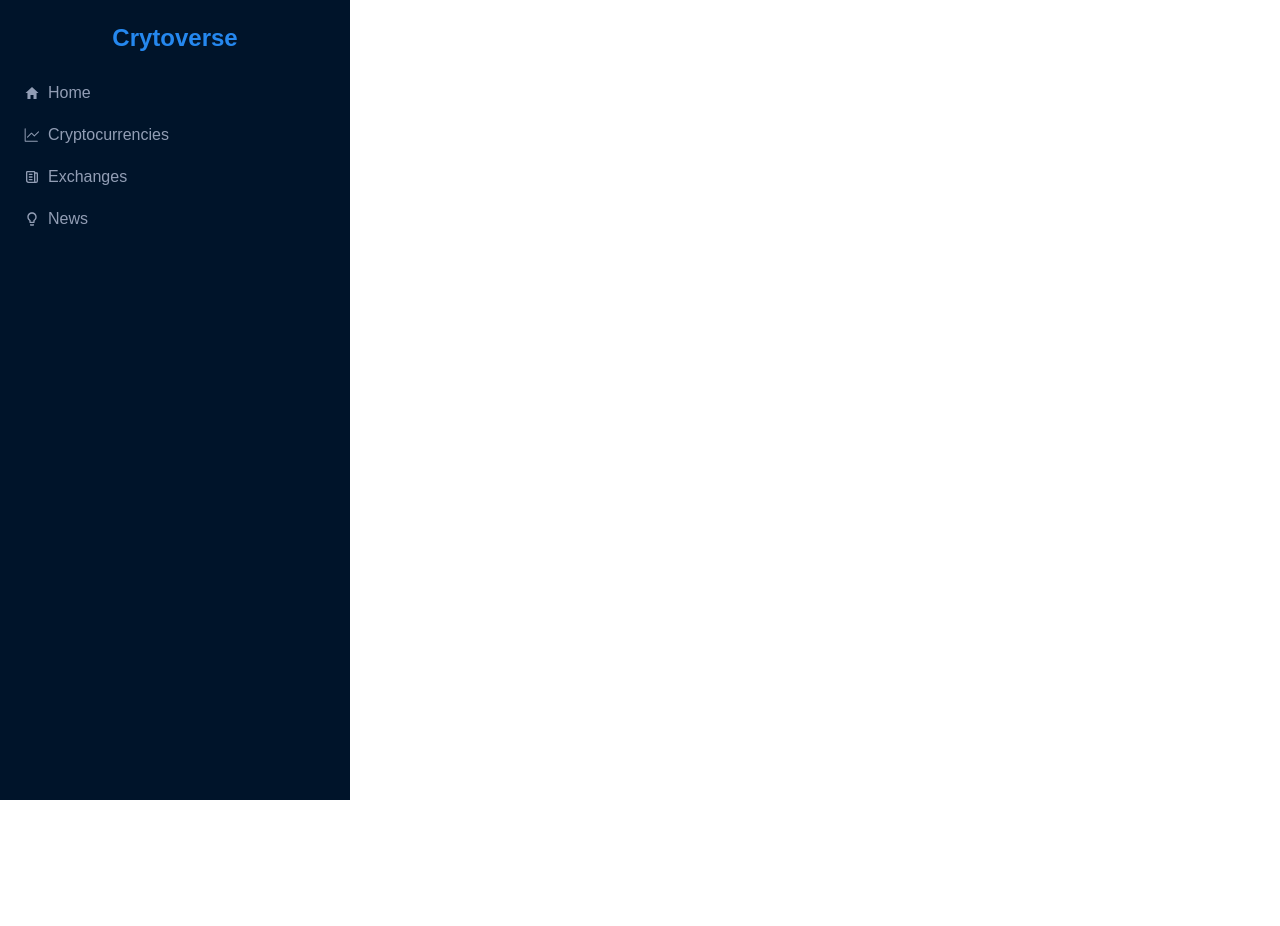
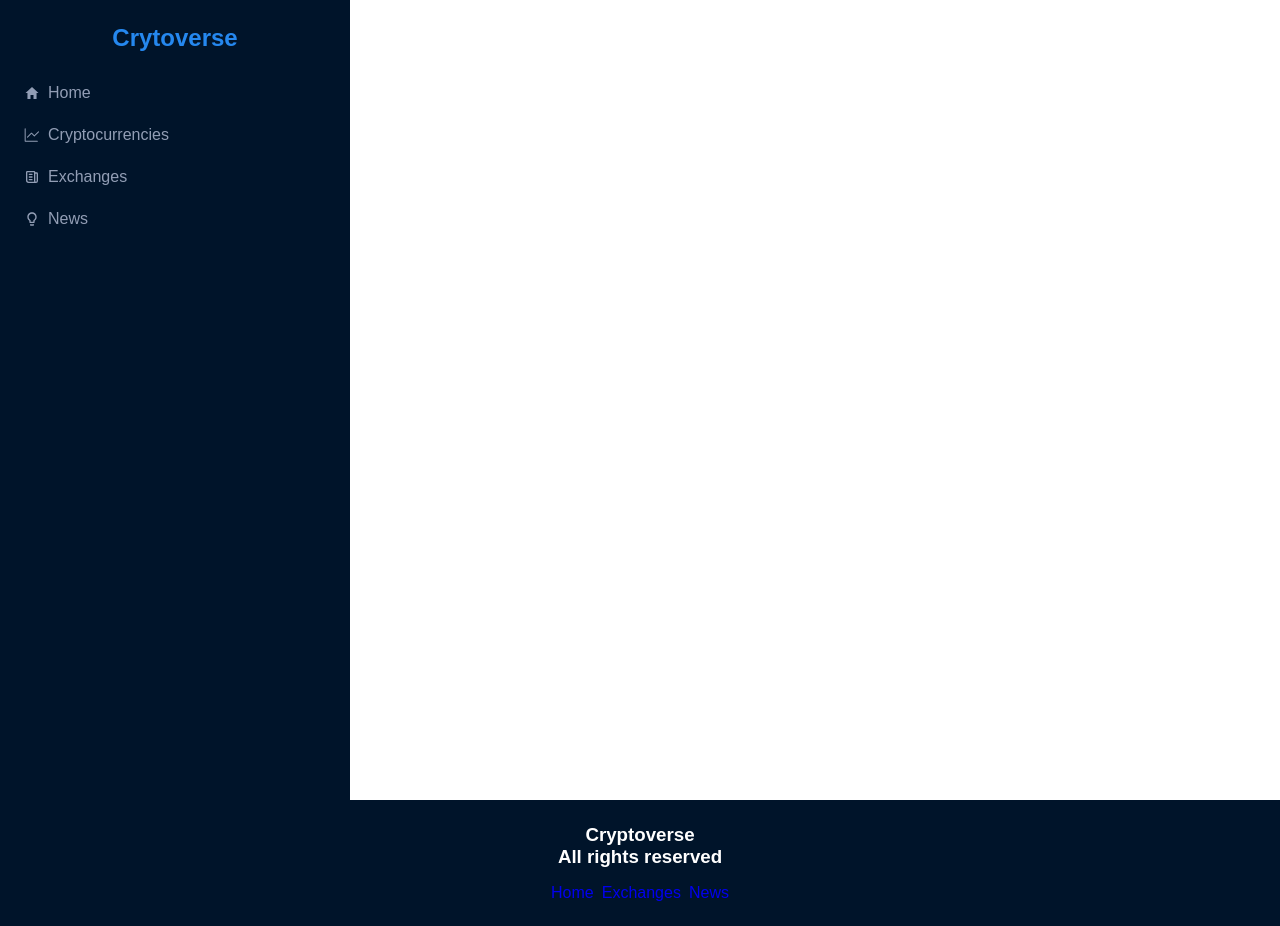
Before and after one commit to MorettiLeonardo/cryptoverse, a React (Create React App) app: page / in a window 1280 px wide. Before the commit the page ends 800 px from the top, so only its background shows below. Built offline with nearby package versions, Linux system fonts and the light colour scheme.

Commit message:
feat: create footer

```diff
--- /dev/null
+++ b/src/components/Navbar/Footer/index.jsx
@@ -0,0 +1,21 @@
+import { Container } from './styles'
+
+const Footer = () => (
+  <Container>
+    <h3>Cryptoverse</h3>
+    <h3>All rights reserved</h3>
+    <ul>
+      <li>
+        <a href="#">Home</a>
+      </li>
+      <li>
+        <a href="#">Exchanges</a>
+      </li>
+      <li>
+        <a href="#">News</a>
+      </li>
+    </ul>
+  </Container>
+)
+
+export default Footer
--- /dev/null
+++ b/src/components/Navbar/Footer/styles.js
@@ -0,0 +1,22 @@
+import { styled } from 'styled-components'
+import { colors } from '../../../styles'
+
+export const Container = styled.footer`
+  display: flex;
+  flex-direction: column;
+  justify-content: center;
+  align-items: center;
+  width: 100%;
+  padding: 24px;
+  background-color: ${colors.blue};
+
+  h3 {
+    color: ${colors.white};
+  }
+
+  ul {
+    display: flex;
+    gap: 8px;
+    margin-top: 16px;
+  }
+`
--- a/src/pages/Home/index.jsx
+++ b/src/pages/Home/index.jsx
@@ -1,8 +1,10 @@
 import Navbar from '../../components/Navbar'
+import Footer from '../../components/Navbar/Footer'
 
 const Home = () => (
   <>
     <Navbar />
+    <Footer />
   </>
 )
 
```
